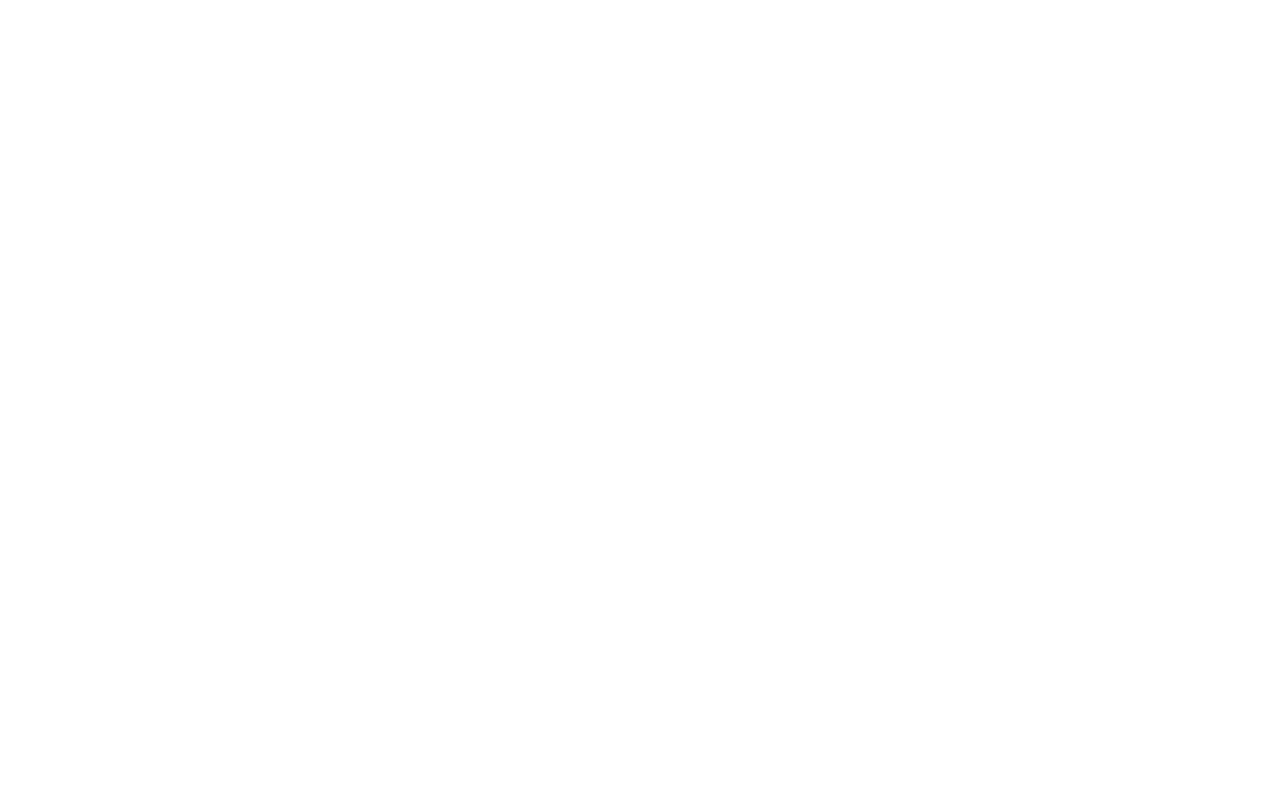
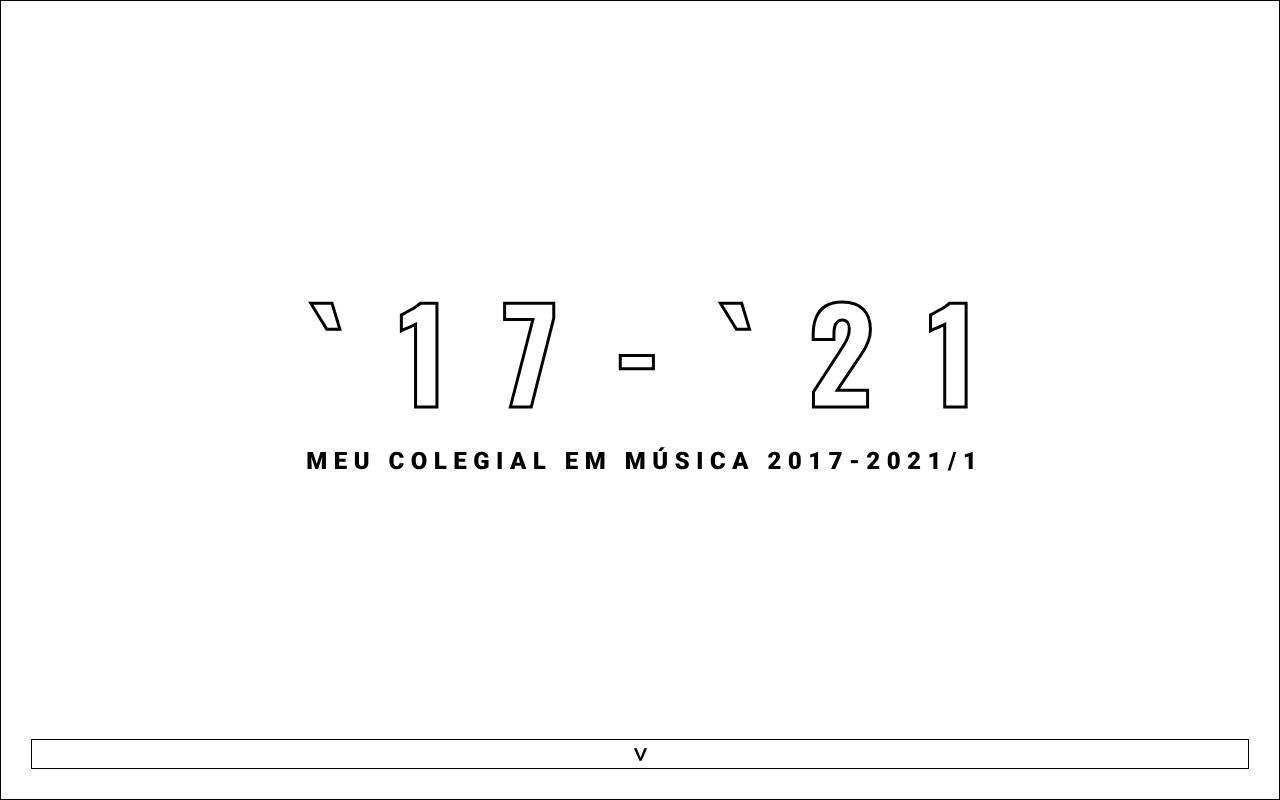
Before and after one commit to Duoliver/my-highschool-in-music, a React (Create React App) app: page / in a window 1280 px wide. Built offline with nearby package versions, Linux system fonts and the light colour scheme.

Commit message:
creates splash kind of screen

```diff
--- a/src/components/atoms/Buttons/WideButton/index.jsx
+++ b/src/components/atoms/Buttons/WideButton/index.jsx
@@ -1,4 +1,4 @@
-import React from "react";
+import React, { useCallback } from "react";
 import { AlignEnum } from "../../../../enums";
 
 import { TitleThree } from "../../typography";
@@ -6,13 +6,20 @@ import { TitleThree } from "../../typography";
 import "./styles.scss";
 
 const WideButton = ({ onClick, children, disabled, compressed }) => {
+  const renderChildren = useCallback((children) => {
+    if (typeof children === "string") {
+      return <TitleThree align={AlignEnum.CENTER}>{children}</TitleThree>;
+    }
+    return children;
+  }, []);
+
   return (
     <button
       className={`wide-button ${compressed && "compressed"}`}
       onClick={onClick}
       disabled={disabled}
     >
-      <TitleThree align={AlignEnum.CENTER}>{children}</TitleThree>
+      {renderChildren(children)}
     </button>
   );
 };
--- a/src/index.scss
+++ b/src/index.scss
@@ -3,6 +3,7 @@
 * {
   margin: 0;
   padding: 0;
+  box-sizing: border-box;
 }
 
 body {
--- a/src/pages/Main/index.jsx
+++ b/src/pages/Main/index.jsx
@@ -1,7 +1,21 @@
 import React from "react";
+import { WideButton } from "../../components/atoms/Buttons";
+import { Arrow, LogoPortuguese } from "../../components/svgs";
+
+import "./styles.scss";
 
 const Main = () => {
-  return <div></div>;
+  return (
+    <div className="main">
+      <section className="splash">
+        <div />
+        <LogoPortuguese />
+        <WideButton compressed>
+          <Arrow />
+        </WideButton>
+      </section>
+    </div>
+  );
 };
 
 export default Main;
--- /dev/null
+++ b/src/pages/Main/styles.scss
@@ -0,0 +1,18 @@
+.main {
+  & > section.splash {
+    height: 100vh;
+    width: 100vw;
+    display: flex;
+    flex-direction: column;
+    justify-content: space-between;
+    align-items: center;
+    padding: 30px;
+    border: 1px solid black;
+
+    @media screen and (max-width: 750px) {
+      & > * {
+        width: 100%;
+      }
+    }
+  }
+}
```
